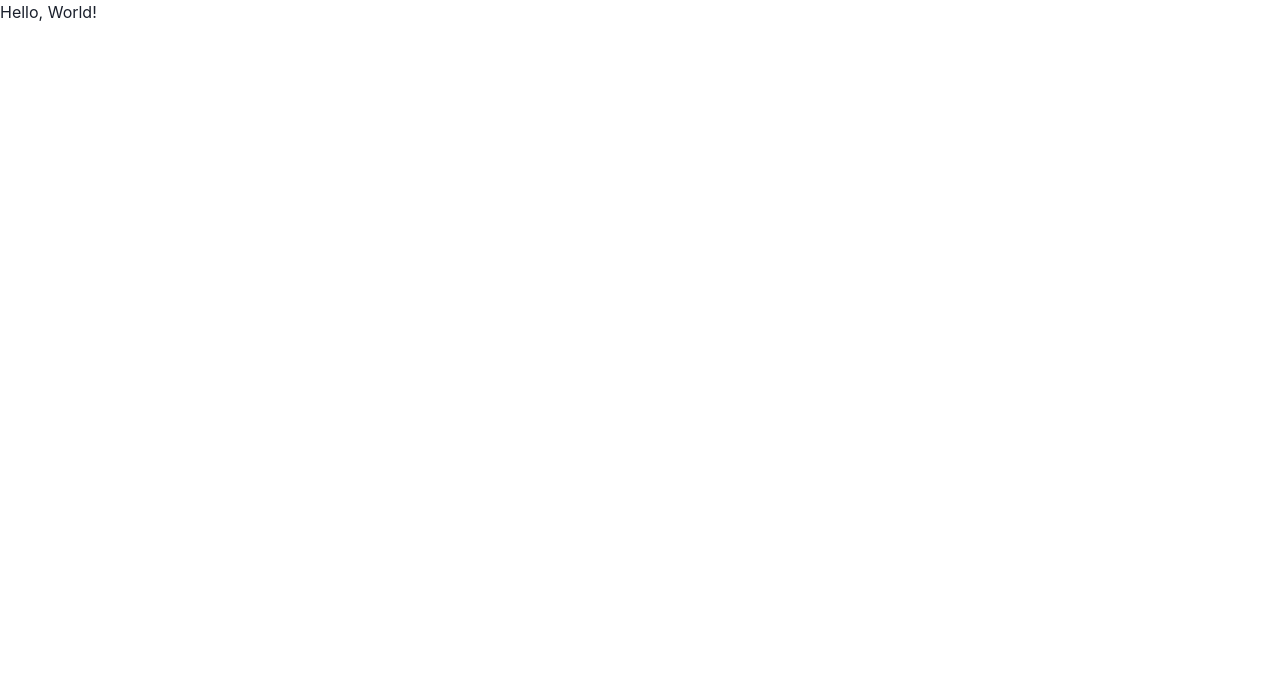
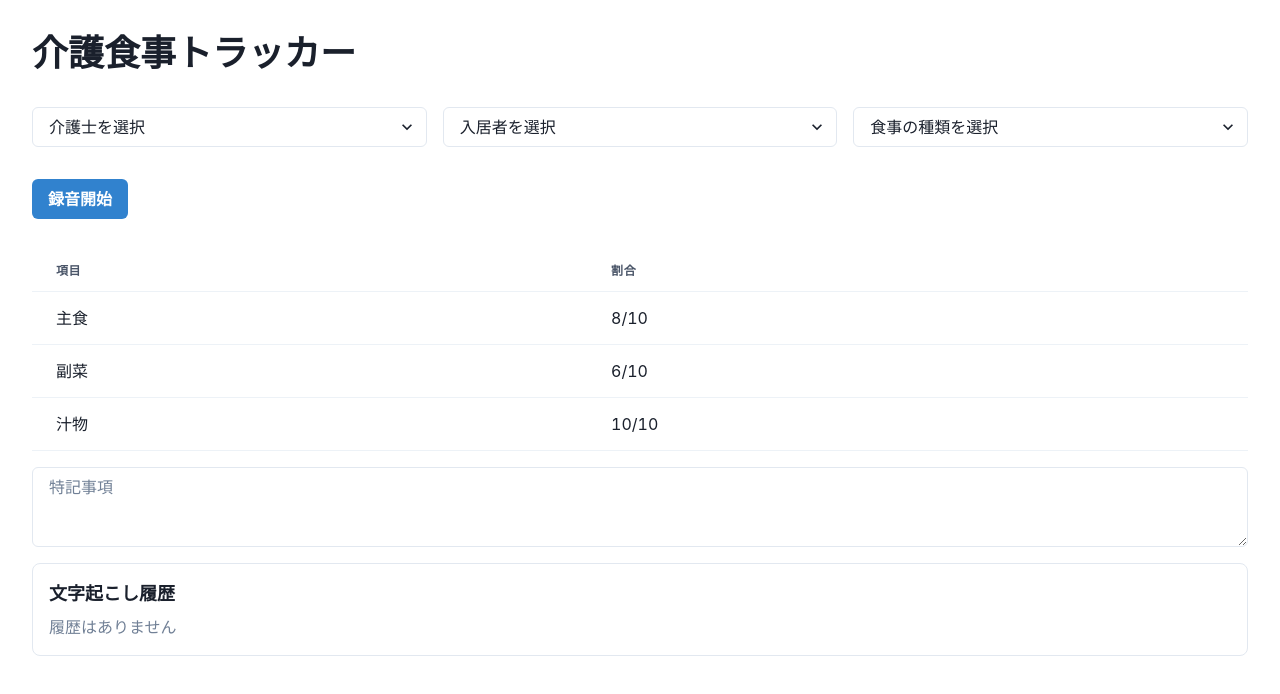
Before and after one commit to yuta0709/dcon2025-app, a Next.js app: page / in a window 1280 px wide. Shown: the top 694 px of the page. Built offline with nearby package versions, Linux system fonts and the light colour scheme.

Commit message:
🔨 文字起こし機能を追加

```diff
--- a/app/page.tsx
+++ b/app/page.tsx
@@ -1,7 +1,132 @@
-export default function Home() {
+"use client";
+import {
+  Box,
+  Button,
+  Heading,
+  Select,
+  Table,
+  Tbody,
+  Td,
+  Text,
+  Textarea,
+  Th,
+  Thead,
+  Tr,
+} from "@chakra-ui/react";
+import { useState, useRef, useEffect } from "react";
+
+const Home = () => {
+  const [transcripts, setTranscripts] = useState<string[]>([]);
+  const [isRecording, setIsRecording] = useState(false);
+  const recognitionRef = useRef<any>(null);
+
+  useEffect(() => {
+    const SpeechRecognition =
+      window.SpeechRecognition || window.webkitSpeechRecognition;
+    recognitionRef.current = new SpeechRecognition();
+    recognitionRef.current.lang = "ja-JP";
+    recognitionRef.current.continuous = true;
+    recognitionRef.current.interimResults = false;
+
+    recognitionRef.current.onresult = (event: any) => {
+      const transcript = event.results[event.results.length - 1][0].transcript;
+      setTranscripts((prev) => [...prev, transcript]);
+    };
+
+    recognitionRef.current.onend = () => {
+      if (isRecording) {
+        recognitionRef.current.start();
+      }
+    };
+
+    return () => {
+      if (recognitionRef.current) {
+        recognitionRef.current.stop();
+      }
+    };
+  }, [isRecording]);
+
+  const handleRecord = () => {
+    if (!isRecording) {
+      recognitionRef.current.start();
+      setIsRecording(true);
+    } else {
+      recognitionRef.current.stop();
+      setIsRecording(false);
+    }
+  };
+
   return (
-    <main>
-      <p>Hello, World!</p>
-    </main>
+    <Box p={8}>
+      <Heading as="h1" size="xl" mb={8}>
+        介護食事トラッカー
+      </Heading>
+
+      <Box display="flex" gap={4} mb={8}>
+        <Select placeholder="介護士を選択">
+          <option value="option1">オプション 1</option>
+          <option value="option2">オプション 2</option>
+          <option value="option3">オプション 3</option>
+        </Select>
+        <Select placeholder="入居者を選択">
+          <option value="option1">オプション 1</option>
+          <option value="option2">オプション 2</option>
+          <option value="option3">オプション 3</option>
+        </Select>
+        <Select placeholder="食事の種類を選択">
+          ,<option value="option1">オプション 1</option>
+          <option value="option2">オプション 2</option>
+          <option value="option3">オプション 3</option>
+        </Select>
+      </Box>
+
+      <Button
+        colorScheme={isRecording ? "red" : "blue"}
+        mb={8}
+        onClick={handleRecord}
+      >
+        {isRecording ? "録音停止" : "録音開始"}
+      </Button>
+
+      <Table variant="simple">
+        <Thead>
+          <Tr>
+            <Th>項目</Th>
+            <Th>割合</Th>
+          </Tr>
+        </Thead>
+        <Tbody>
+          <Tr>
+            <Td>主食</Td>
+            <Td>8/10</Td>
+          </Tr>
+          <Tr>
+            <Td>副菜</Td>
+            <Td>6/10</Td>
+          </Tr>
+          <Tr>
+            <Td>汁物</Td>
+            <Td>10/10</Td>
+          </Tr>
+        </Tbody>
+      </Table>
+
+      <Textarea placeholder="特記事項" mt={4} />
+      <Box mt={4} mb={4} borderWidth="1px" borderRadius="lg" p={4}>
+        <Text fontSize="lg" fontWeight="bold" mb={2}>
+          文字起こし履歴
+        </Text>
+        {transcripts.map((transcript, index) => (
+          <Text key={index} mb={2}>
+            {index + 1}. {transcript}
+          </Text>
+        ))}
+        {transcripts.length === 0 && (
+          <Text color="gray.500">履歴はありません</Text>
+        )}
+      </Box>
+    </Box>
   );
-}
+};
+
+export default Home;
--- a/package.json
+++ b/package.json
@@ -19,6 +19,7 @@
     "react-dom": "^18"
   },
   "devDependencies": {
+    "@types/dom-speech-recognition": "^0.0.4",
     "@types/node": "^20",
     "@types/react": "^18",
     "@types/react-dom": "^18",
```
Also changed, not shown: 1 other file (tests, documents, lock files or other folders).
